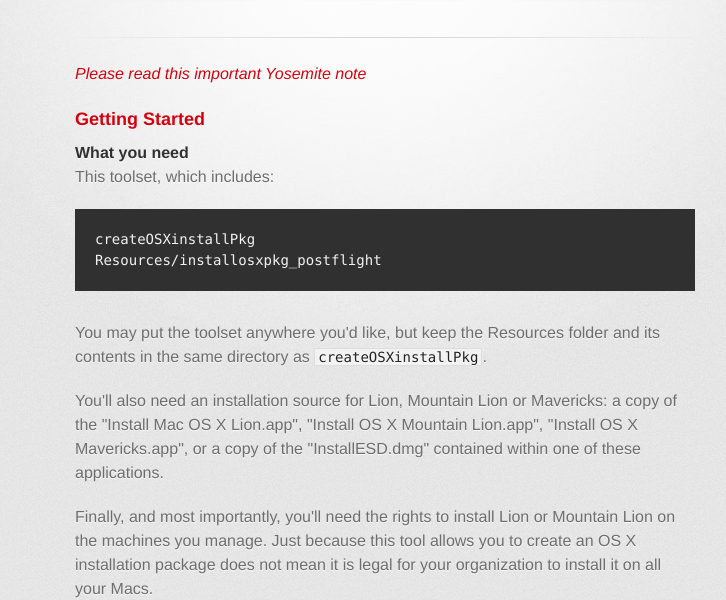
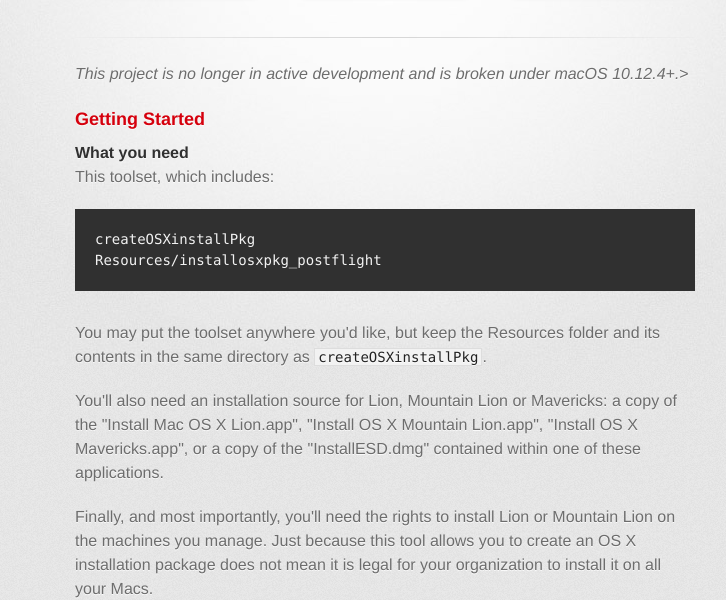
Before and after one commit to munki/createOSXinstallPkg, a plain HTML site: page index.html in a window 1280 px wide. Shown: the part 209-809 px from the top of the page, without its empty margins (255-981 px from the left). Drawn offline with Linux system fonts and the light colour scheme; a web font is replaced by a local one.

Commit message:
Update index.html

```diff
--- a/index.html
+++ b/index.html
@@ -31,7 +31,7 @@
         <hr>
 
         <section id="main_content">
-          <p><a href="#further-note-on-additional-packages-and-yosemite"><em>Please read this important Yosemite note</em></a></p>
+          <p><em>This project is no longer in active development and is broken under macOS 10.12.4+.</em>></p>
 
 <h3>
 <a id="getting-started" class="anchor" href="#getting-started" aria-hidden="true"><span class="octicon octicon-link"></span></a>Getting Started</h3>
```
